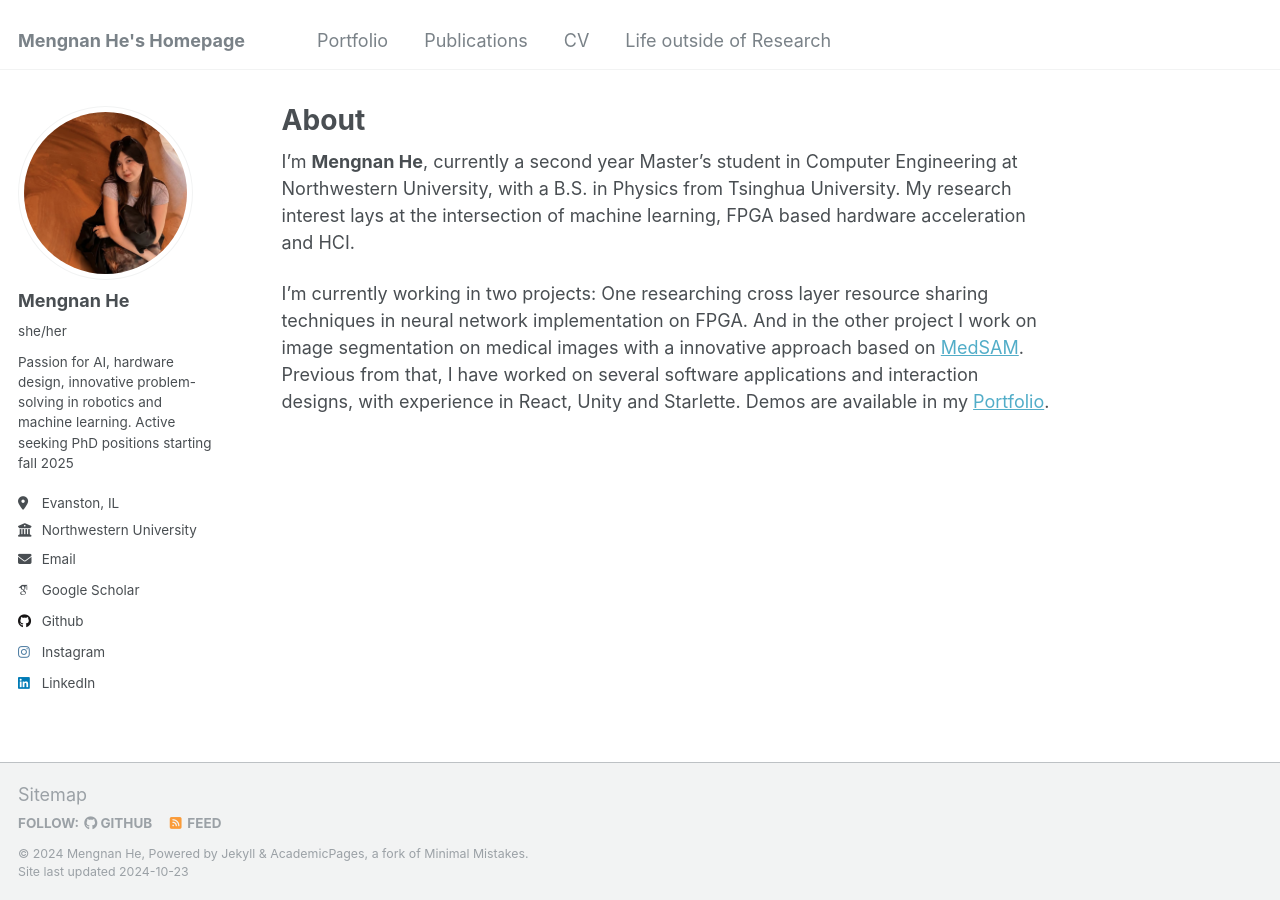
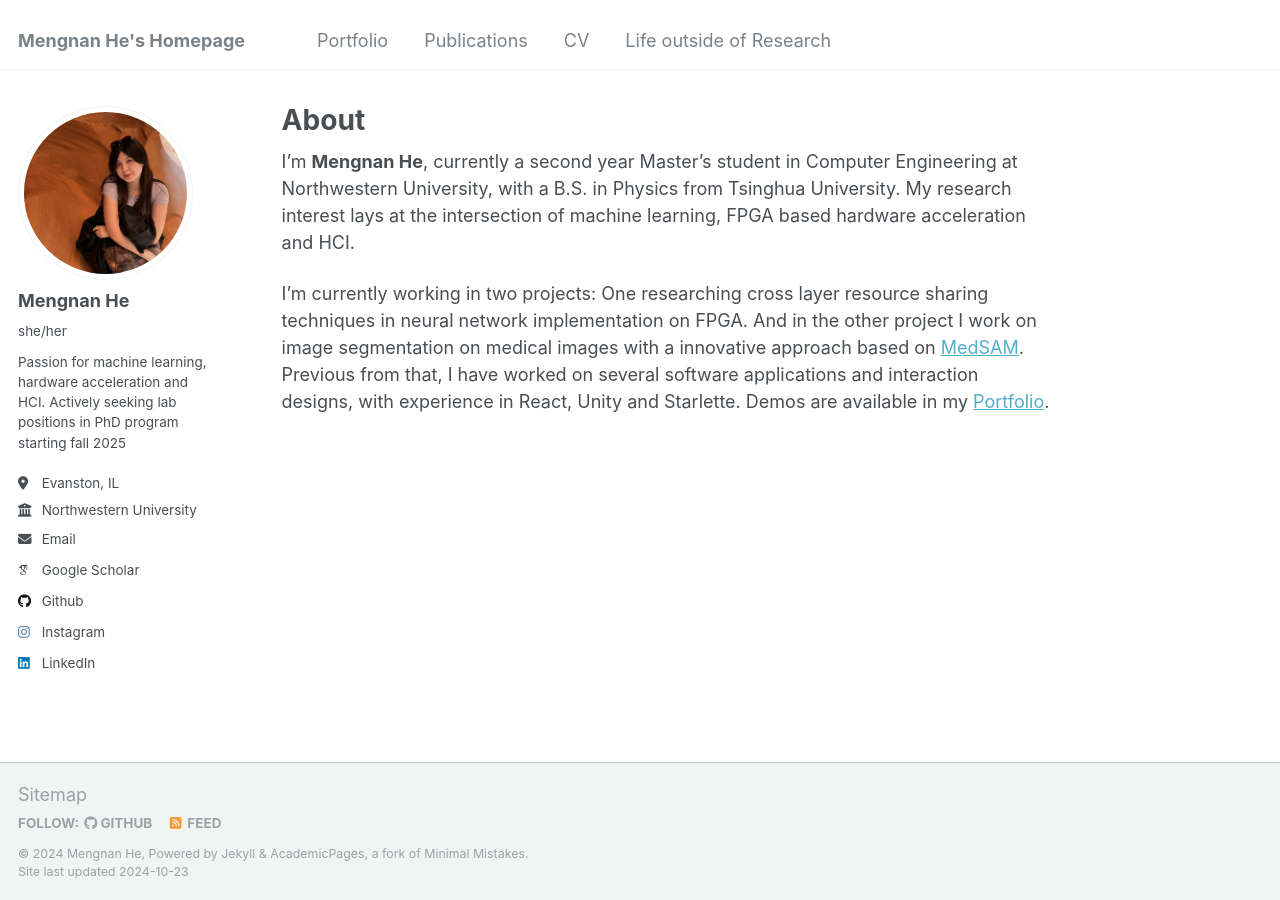
Before and after one commit to bugman1215/bugman1215.github.io, a Jekyll site: the page built from _pages/about.md, in a window 1280 px wide. Built offline with Jekyll 4.4.1, drawn with Linux system fonts in a browser that asks for light colours; some web fonts are replaced.

Commit message:
Update _config.yml

```diff
--- a/_config.yml
+++ b/_config.yml
@@ -24,7 +24,7 @@ author:
   avatar           : "profile.png"
   name             : "Mengnan He"
   pronouns         : "she/her"
-  bio              : "Passion for AI, hardware design, innovative problem-solving in robotics and machine learning. Active seeking PhD positions starting fall 2025"
+  bio              : " Passion for machine learning, hardware acceleration and HCI. Actively seeking lab positions in PhD program starting fall 2025"
   location         : "Evanston, IL"
   employer         : "Northwestern University"
   uri              : # URL
@@ -32,7 +32,7 @@ author:
 
   # Academic websites
   #arxiv            : # URL - Update with the correct link to your profile
-  googlescholar    : "https://scholar.google.com/citations?view_op=list_works&hl=en&user=cIRV2aIAAAAJ"
+  googlescholar    : "https://scholar.google.com/citations?user=cIRV2aIAAAAJ&hl=en"
   #impactstory      : # URL
   #orcid            : #"http://orcid.org/yourorcidurl"
   #semantic         : # URL
```
